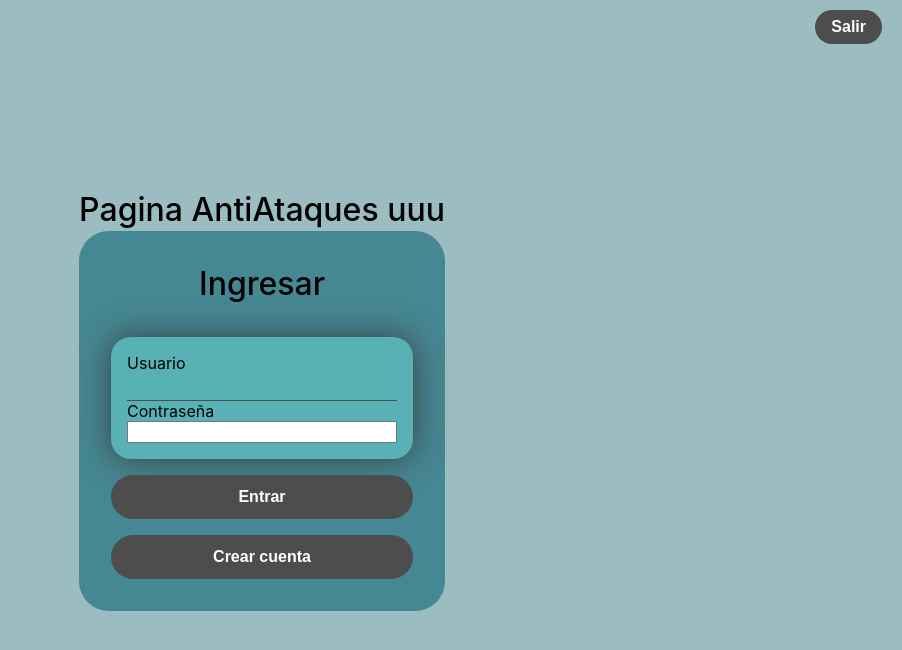
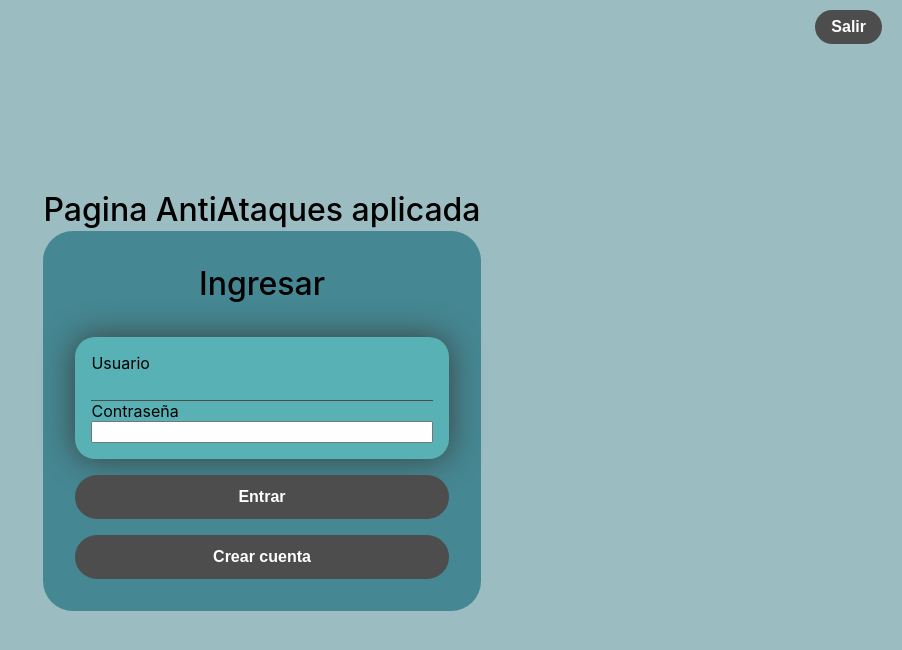
Before and after one commit to joansj21/Proyecto-Redes2, a React (Create React App) app: page / in a window 1280 px wide. Both pictures are taken after a click on the button "Ingresar". Shown: the top 650 px of the page, without its empty margins (378-1280 px from the left). Built offline with nearby package versions, Linux system fonts and the light colour scheme; no server answers.

Commit message:
aplicada

```diff
--- a/src/login/Login.jsx
+++ b/src/login/Login.jsx
@@ -132,7 +132,7 @@ function Login(props) {
 
     return (
         <div>
-            <h3>Pagina AntiAtaques uuu</h3>
+            <h3>Pagina AntiAtaques aplicada</h3>
 
             {!client.user && !register.register &&
 
```
